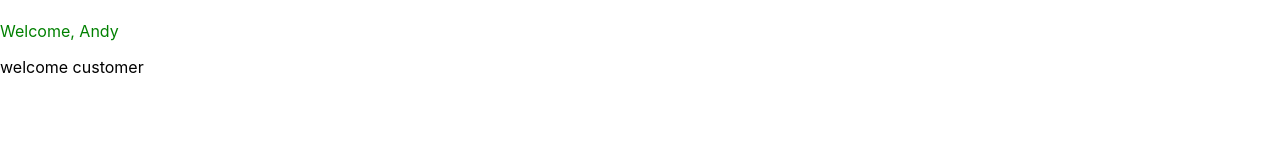
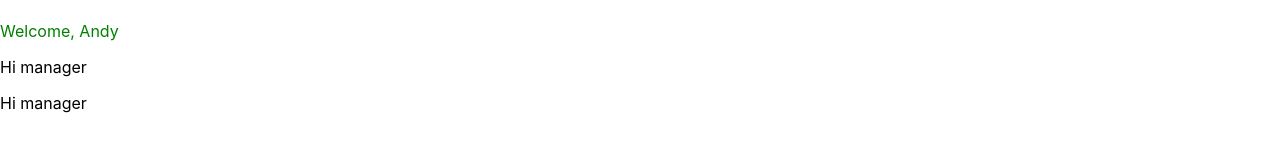
Before and after one commit to tjcchen/a-react-repo, a React (Create React App) app in the folder react-app/: page / in a window 1280 px wide. Shown: the part 511-662 px from the top of the page. Built offline with nearby package versions, Linux system fonts and the light colour scheme.

Commit message:
feat: enum conditional rendering

```diff
--- a/react-app/src/components/Card/conditional.jsx
+++ b/react-app/src/components/Card/conditional.jsx
@@ -8,9 +8,16 @@
 import "./conditional.css";
 
 export default function Conditional() {
+  const welcomeText = {
+    admin: "Hi admin",
+    manager: "Hi manager",
+    customer: "Welcome customer",
+    guest: "Welcome guest",
+  };
+
   const user = {
     // admin, manager, customer, guest
-    role: "customer",
+    role: "manager",
     name: "Andy",
     isAuthenticated: true,
   };
@@ -26,11 +33,12 @@ export default function Conditional() {
       </p>
       <p>
         {role === "admin"
-          ? "Hi Admin"
+          ? welcomeText.admin
           : role === "manager"
-          ? "Hi Manager"
-          : role === "customer" && "welcome customer"}
+          ? welcomeText.manager
+          : role === "customer" && welcomeText.customer}
       </p>
+      <p>{welcomeText[role]}</p>
       {/* && equals to if */}
       {!isAuthenticated && <button type="button">Log in</button>}
     </>
```
